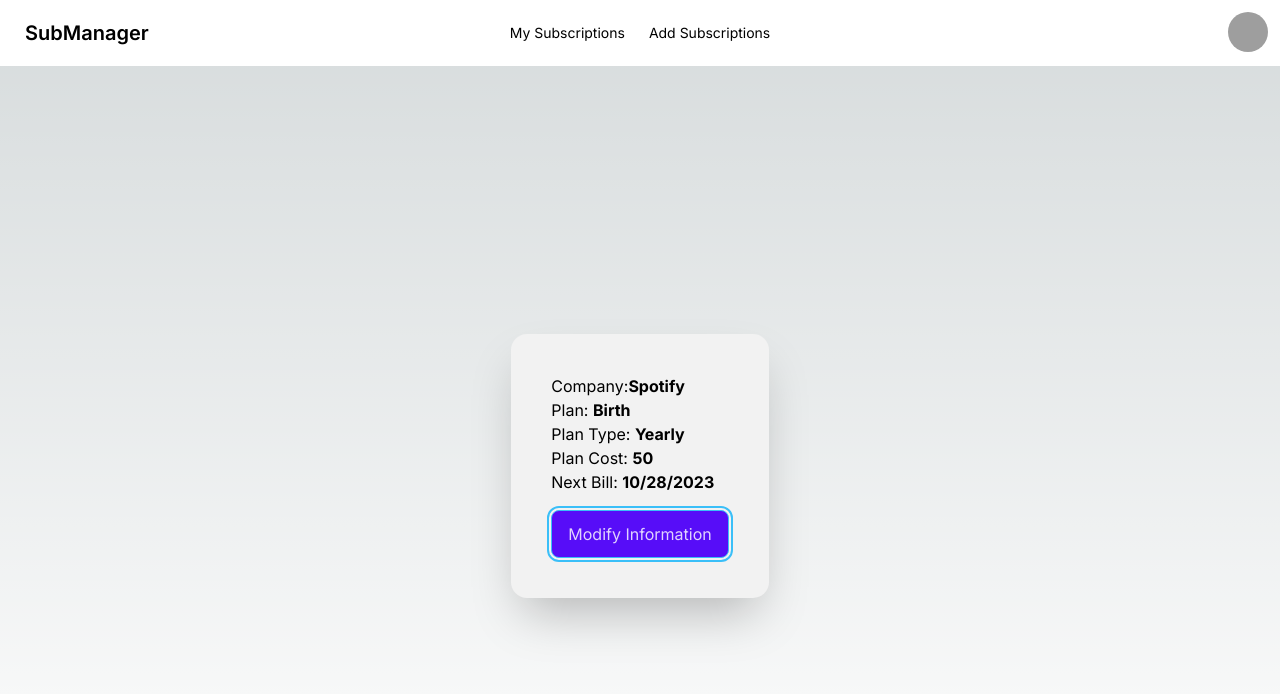
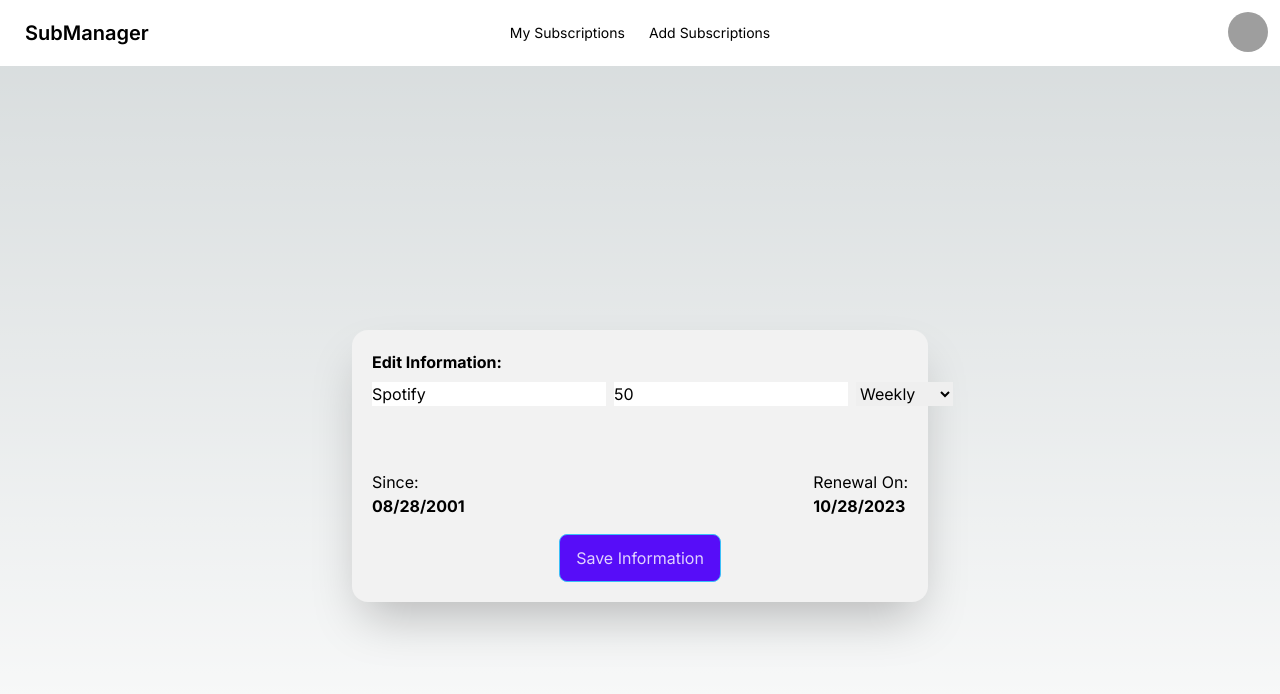
Before and after one commit to AbhinavParbhakar/developED-2023, a Next.js app in the folder front-end/subscription-manager/: page /subscription/adfadsfadsf in a window 1280 px wide. Both pictures are taken after a click on the button "Modify Information". Shown: the top 694 px of the page. Built offline with nearby package versions, Linux system fonts and the light colour scheme; grey boxes are pictures that could not be loaded.

Commit message:
fixed the SubscriptionCard layout issue

```diff
--- a/front-end/subscription-manager/app/mysubscriptions/page.tsx
+++ b/front-end/subscription-manager/app/mysubscriptions/page.tsx
@@ -43,8 +43,6 @@
         plan_name : 'gay',
     }]
 
-    //use searchParams to filter
-    const searchObject:searchObjectType  = {param:""}
     const [searchParams,setSearchParams] = useState("")
 
     //use function Filter_callback to return if filter
--- a/front-end/subscription-manager/components/SubscriptionCard.tsx
+++ b/front-end/subscription-manager/components/SubscriptionCard.tsx
@@ -1,5 +1,5 @@
 'use client'
-import React from "react"
+import React, { useState } from "react"
 import { Subscription } from "@/app/interfaces/interfaces"
 
 interface subscriptionProp{
@@ -8,14 +8,56 @@
 }
 
 const SubscriptionCard:React.FC<subscriptionProp> = ({input,color}) => {
+
+
+    //use state to manage whether or not to show the form
+    const [modifyInfo,setModifyInfo] = useState(false)
+    const [temp_input,setTempInput] = useState(input)
+
+    const updateInfo = async () =>{
+        setModifyInfo(false)
+    }
+
     return(
-    <div className="flex flex-col max-w-xl shadow-2xl card p-10 bg-base-200 justify-between">
-        <h2>Company:<strong>{input.company}</strong></h2>
-        <h3>Plan: <strong>{input.plan_name}</strong></h3>
-        <h3>Plan Type: <strong>{input.plan_type}</strong></h3>
-        <h3>Plan Cost: <strong>{input.cost}</strong></h3>
-        <h3>Next Bill: <strong>{input.due_date}</strong></h3>
-        <button className="btn-primary input input-bordered input-info mt-4">Modify Information</button>
+    <div className="flex flex-col max-w-xl shadow-2xl card p-5 bg-base-200 justify-between">
+        {modifyInfo ?
+
+        <div className="flex flex-col justify-between">
+            <h2 className="mb-2 content-center"><strong>Edit Information:</strong></h2>
+            <div className="flex flex-col md:flex-row justify-between mb-3 md:mb-0">
+                <h2 className="mb-2 md:mb-0 md:mr-2"><input onChange={(e) => {setTempInput({...temp_input,company:e.target.value})}} defaultValue={input.company}></input></h2>
+                <h3 className="mb-2 md:mb-0 md:mr-2"><input onChange={(e) => {setTempInput({...temp_input,cost:Number(e.target.value)})}} defaultValue={input.cost}></input></h3>
+                <select className=""onChange={(e) => {setTempInput({...temp_input,plan_type:e.target.value})}}>
+                    <option value="weekly">Weekly</option>
+                    <option value="biweekly">Bi-Weekly</option>
+                    <option value="monthly">Monthly</option>
+                    <option value="anually">Yearly</option>
+                </select>
+            </div>
+            <div className="flex flex-row justify-between mt-8 md:mt-16">
+                <h3 className="mr-8"><p>Since:</p><strong>{input.start_date}</strong></h3>
+                <h3 className=""><p>Renewal On:</p><strong>{input.due_date}</strong></h3>
+            </div>
+            <div className="flex flex-row justify-center">
+                <button onClick={updateInfo} className="btn-primary input input-bordered input-info mt-4 max-w-sm">Save Information</button>
+            </div>
+        </div>
+
+        :
+        <div className="flex flex-col items-center md:items-stretch  justify-between">
+            <div className="flex flex-col md:flex-row justify-between mb-3 md:mb-0">
+                <h2 className="md:mr-8"><strong>{input.company}</strong></h2>
+                <h3 className=""><strong>${input.cost} {input.plan_type}</strong></h3>
+            </div>
+            <div className="flex flex-col md:flex-row justify-between md:mt-16">
+                <h3 className="md:mr-8"><p>Since:</p><strong>{input.start_date}</strong></h3>
+                <h3 className=""><p>Renewal On:</p><strong>{input.due_date}</strong></h3>
+            </div>
+            <div className="flex flex-row justify-center  md:mx-12">
+            <button onClick={() => setModifyInfo(true)} className="btn-primary input input-bordered input-info mt-4 max-w-sm">Modify Information</button>
+            </div>
+        </div>
+        }
     </div>
     )
 }
```
